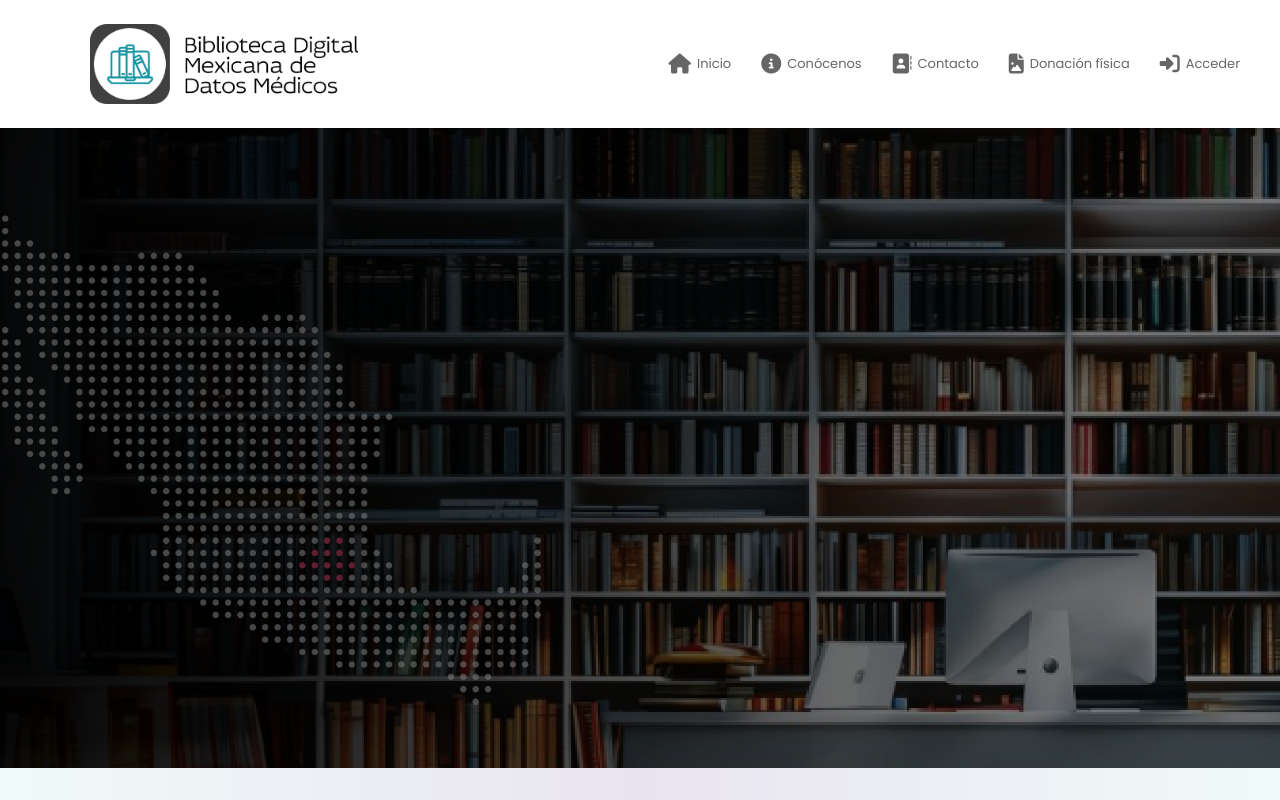
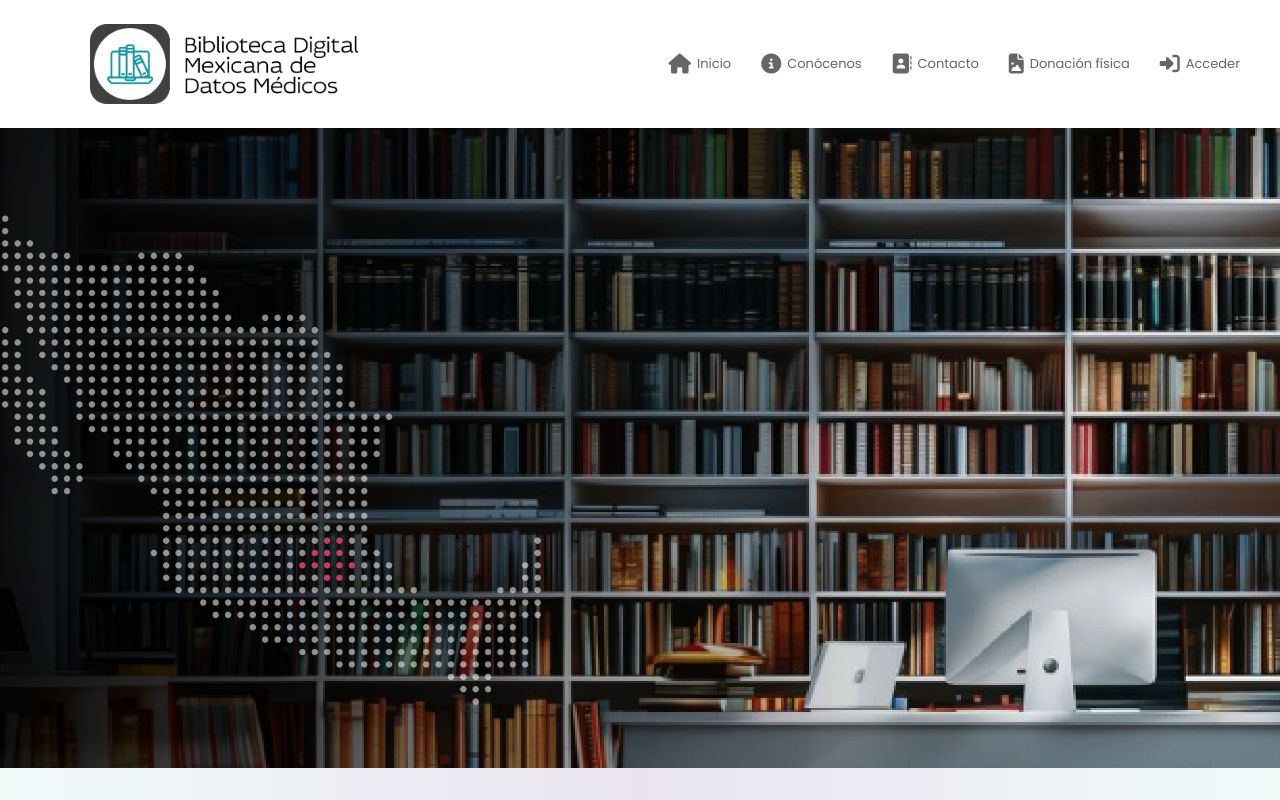
Before and after one commit to elCatmon/repositorio_imagenes_columna, a React (Create React App) app in the folder pruebas/: page / in a window 1280 px wide. Shown: the top 800 px of the page. Built offline with nearby package versions, Linux system fonts and the light colour scheme; what cornerstone-wado-image-loader would draw is missing.

Commit message:
info ces

```diff
--- a/pruebas/src/components/PaginaInicio/PaginaInicio.css
+++ b/pruebas/src/components/PaginaInicio/PaginaInicio.css
@@ -196,7 +196,7 @@
     left: 0;
     width: 100%;
     height: 100%;
-    background: rgba(0, 0, 0, 0.5); /* Aumenta el valor de opacidad a 0.5 o más para oscurecer */
+    background: rgba(0, 0, 0, 0); /* Aumenta el valor de opacidad a 0.5 o más para oscurecer */
     z-index: 1;
 }
 
--- a/pruebas/src/components/PaginaInicio/PaginaInicio.js
+++ b/pruebas/src/components/PaginaInicio/PaginaInicio.js
@@ -31,7 +31,7 @@
 
       {/* Banner */}
       <section id="banner" className="relative text-white text-center py-16 mb-12" style={{ backgroundImage: "url('/imagenes/Principal.png')" }}>
-        <div className="absolute inset-0 bg-black opacity-50"></div>
+        <div className="absolute inset-0 bg-black"></div>
         <div className="relative z-10">
           <h1 className="text-5xl font-bold mb-4"> </h1>
           <h2 className="text-3xl mb-6"> </h2>
```
